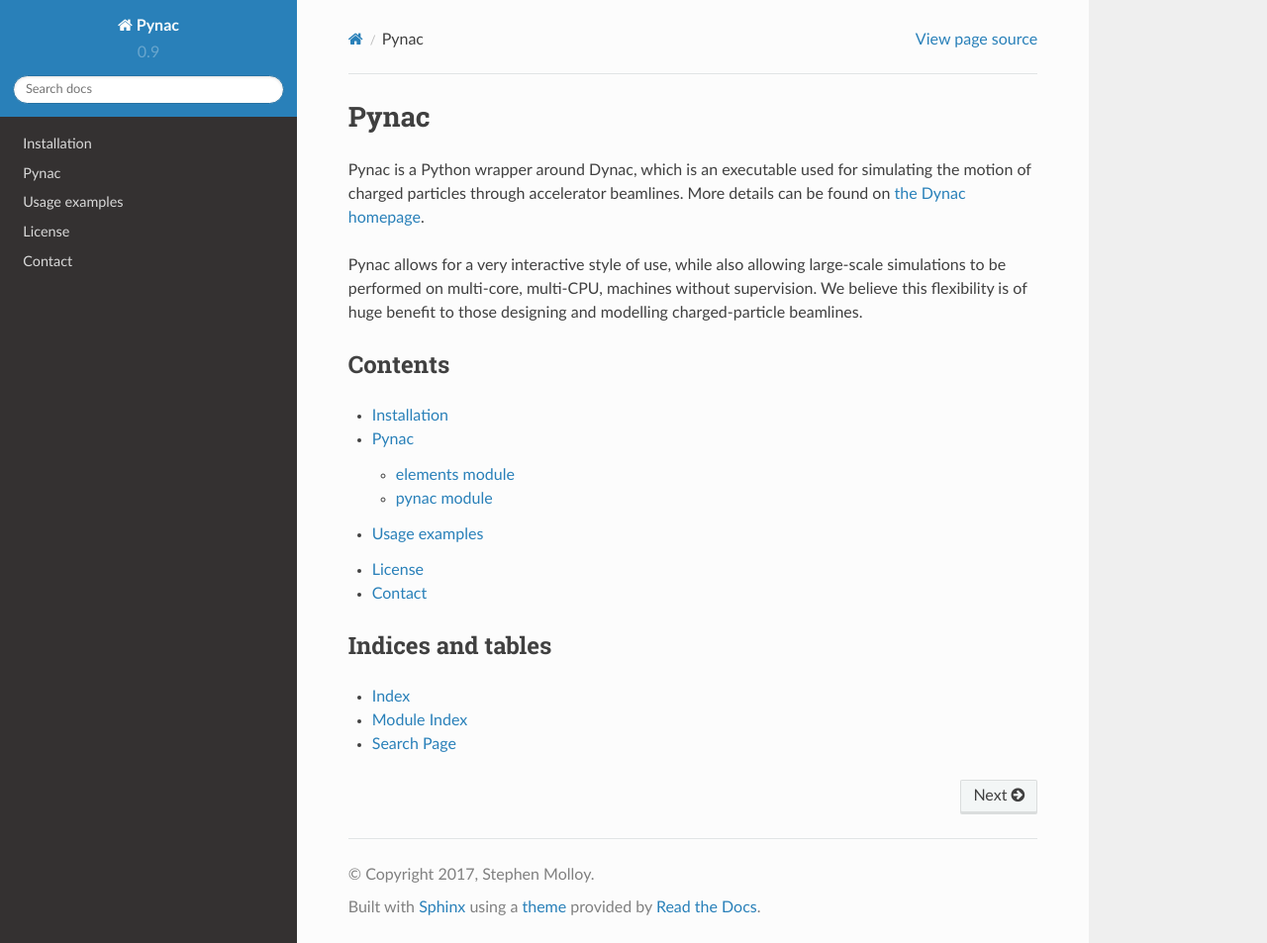
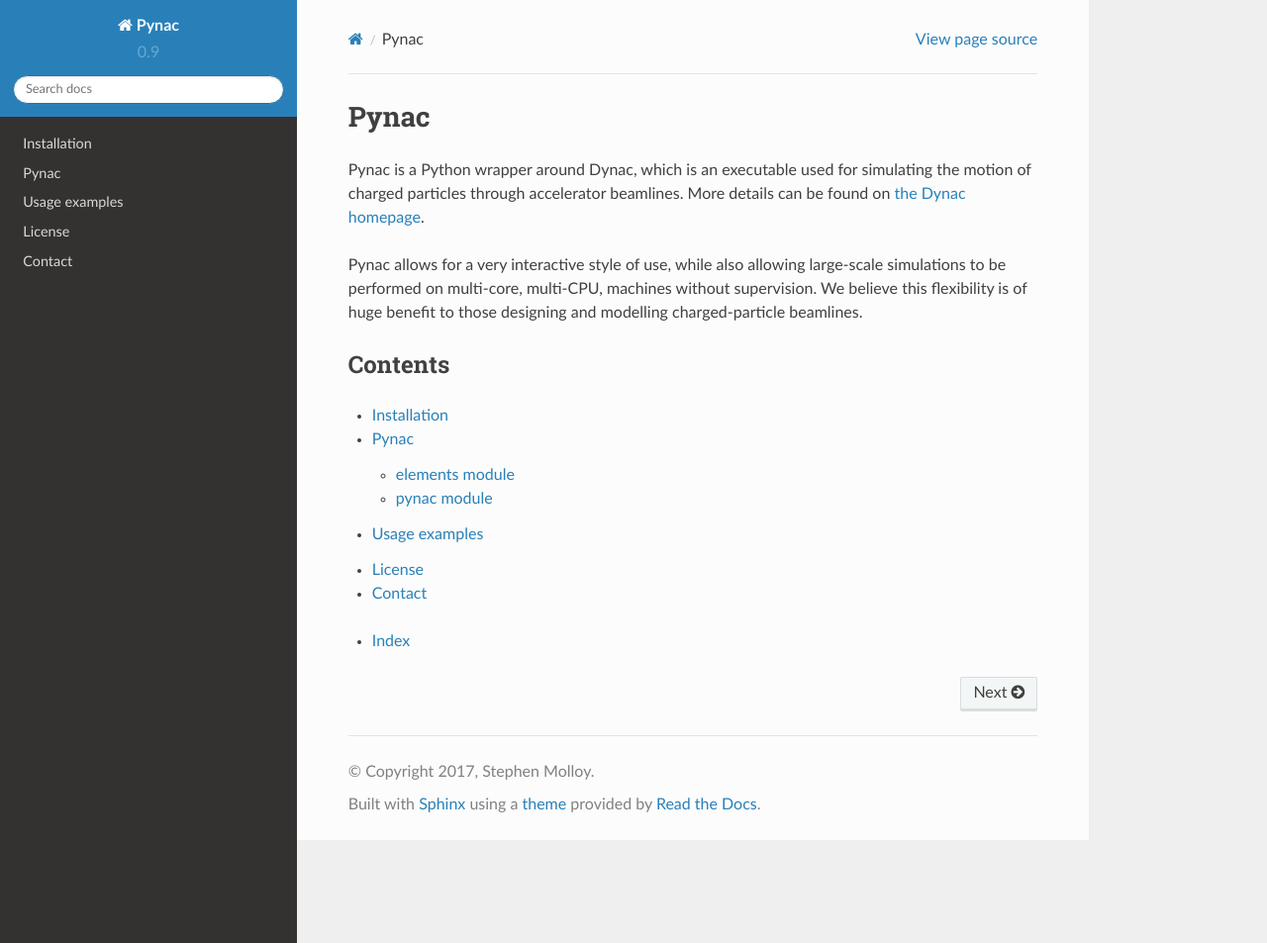
Before and after one commit to se-esss-litterbox/Pynac, a Sphinx documentation site: the page built from docs/index.rst, in a window 1280 px wide and 953 px high. Shown: the whole window at 99% size. Built offline with Sphinx 7.4.7 and the Read the Docs theme 2.0.0, drawn with Linux system fonts in a browser that asks for light colours; pages that are not in the unit, such as notebooks, are missing from menus.

Commit message:
Front page update

```diff
--- a/docs/index.rst
+++ b/docs/index.rst
@@ -26,9 +26,4 @@
    license
    contact
 
-Indices and tables
-------------------
-
 * :ref:`genindex`
-* :ref:`modindex`
-* :ref:`search`
```
